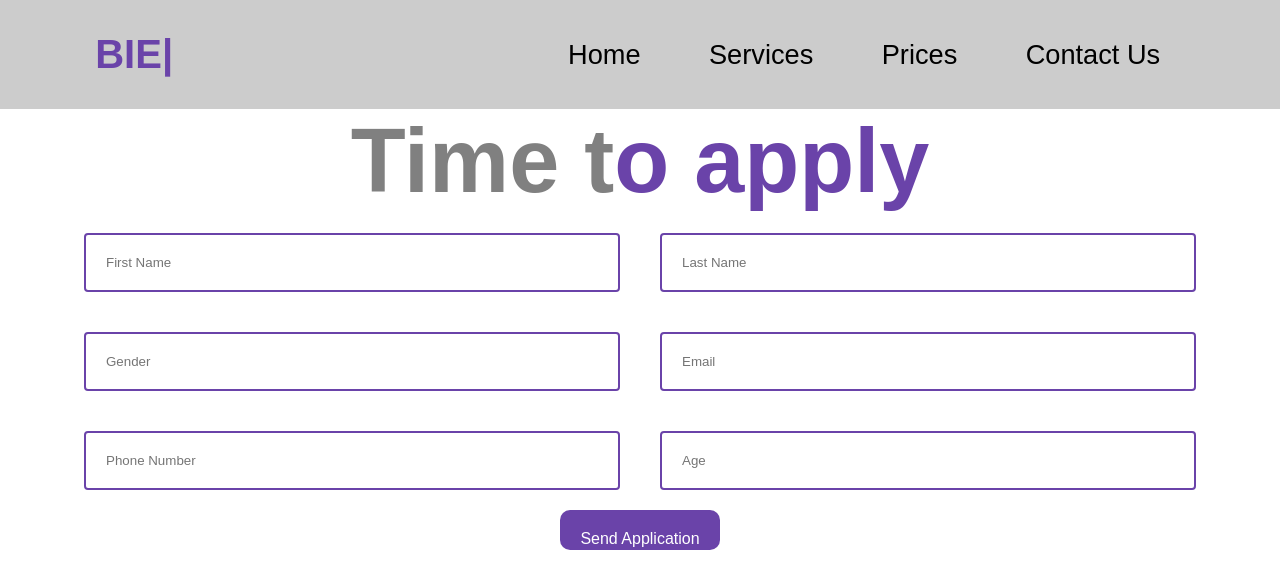
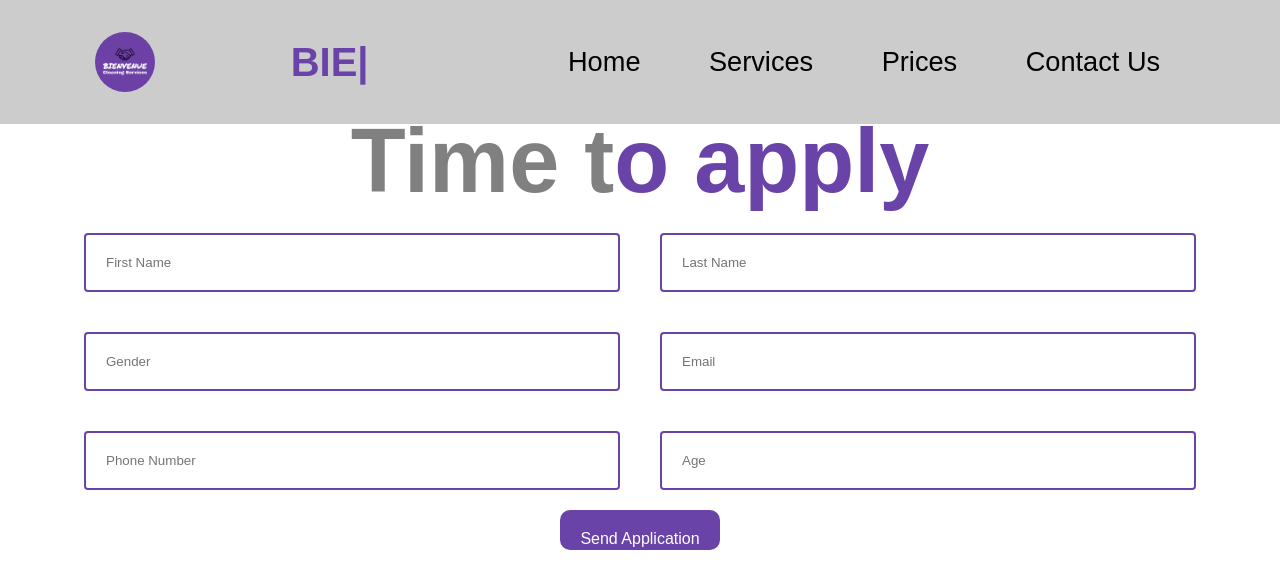
Before and after one commit to TimiDev19/Excellent-Cleaning-Services, a plain HTML site: page apply.html in a window 1280 px wide. Drawn offline with nearby package versions, Linux system fonts and the light colour scheme.

Commit message:
Add files via upload

```diff
--- a/apply.css
+++ b/apply.css
@@ -16,7 +16,10 @@
     align-items: center;
     z-index: 100;
 }
-
+.header img{
+    border-radius: 50%;
+    width: 60px;
+}
 .header.sticky{
     border-radius: 2rem solid rgba( 0, 0, 0, .2);
 }
--- a/apply.html
+++ b/apply.html
@@ -8,6 +8,7 @@
 </head>
 <body>
     <header class="header">
+        <img src="./img/Bienvenue Cleaning Services.jpg" alt="">
         <a href="#" class="logo"><span class="multiple-text"></span></a>
         <i class='bx bx-menu' id="menu-icon"></i>
 
--- a/style-booking.css
+++ b/style-booking.css
@@ -16,7 +16,10 @@
     align-items: center;
     z-index: 100;
 }
-
+.header img{
+    border-radius: 50%;
+    width: 60px;
+}
 .header.sticky{
     border-radius: 2rem solid rgba( 0, 0, 0, .2);
 }
--- a/style-recruitment.css
+++ b/style-recruitment.css
@@ -16,7 +16,10 @@
     align-items: center;
     z-index: 100;
 }
-
+.header img{
+    border-radius: 50%;
+    width: 60px;
+}
 .header.sticky{
     border-radius: 2rem solid rgba( 0, 0, 0, .2);
 }
--- a/style.css
+++ b/style.css
@@ -38,7 +38,10 @@
     align-items: center;
     z-index: 100;
 }
-
+.header img{
+    border-radius: 50%;
+    width: 60px;
+}
 .header.sticky{
     border-radius: 2rem solid rgba( 0, 0, 0, .2);
 }
```
Also changed, not shown: booking.html (+1 -0 lines), index.html (+1 -0 lines), recruitment.html (+1 -0 lines), img/Bienvenue Cleaning Services.jpg (added).
